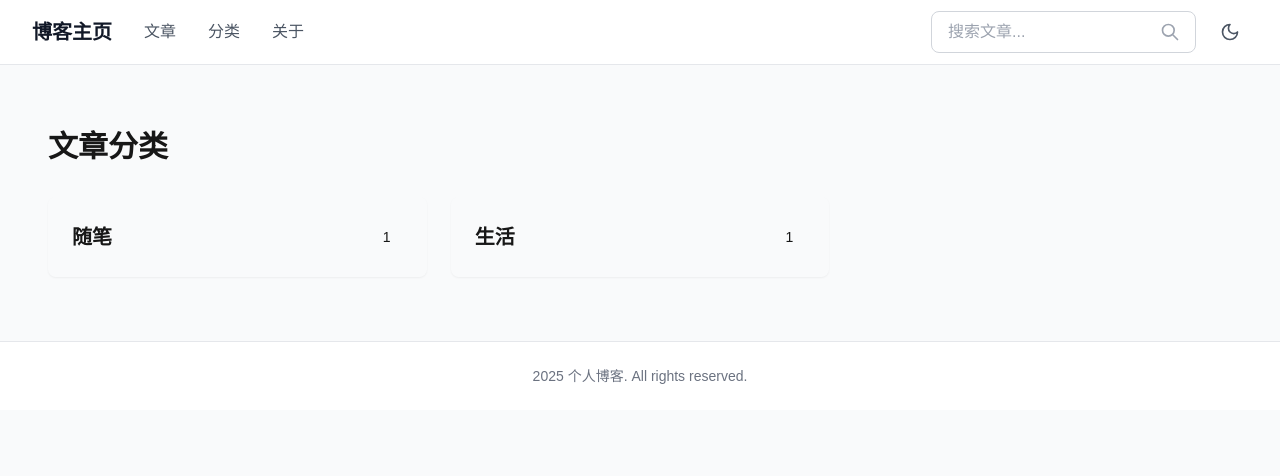
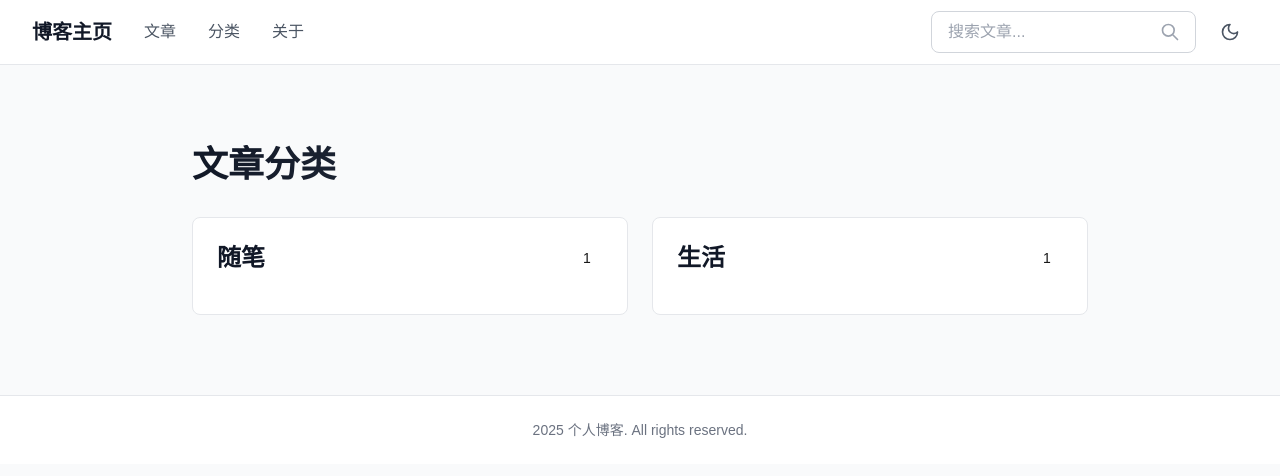
Before and after one commit to aniviaH/blog.dadifeihua.com, a Next.js app: page /categories in a window 1280 px wide. Shown: the top 476 px of the page. Built offline with nearby package versions, Linux system fonts and the light colour scheme; no server answers.

Commit message:
feat: 让windsurf优化博客-添加分类页面-样式优化

```diff
--- a/app/categories/[slug]/page.tsx
+++ b/app/categories/[slug]/page.tsx
@@ -5,6 +5,7 @@ import { createMetadata } from '@/lib/metadata'
 import type { Metadata } from 'next'
 import { format } from 'date-fns'
 import { zhCN } from 'date-fns/locale'
+import { ArrowLeftIcon } from '@heroicons/react/20/solid'
 
 interface CategoryPageProps {
   params: {
@@ -36,26 +37,37 @@ export default function CategoryPage({ params }: CategoryPageProps) {
   const posts = getPostsByCategory(params.slug)
 
   return (
-    <div className="container mx-auto px-4 py-8">
-      <div className="mb-8">
-        <Link href="/categories" className="text-sm text-muted-foreground hover:text-primary">
-          ← 返回分类列表
+    <div className="container mx-auto px-4 py-12">
+      <div className="max-w-4xl mx-auto">
+        <div className="mb-12">
+          <Link
+            href="/categories"
+            className="group inline-flex items-center text-sm text-gray-600 hover:text-primary dark:text-gray-400 dark:hover:text-primary transition-colors"
+          >
+            <ArrowLeftIcon className="mr-2 h-4 w-4 transition-transform group-hover:-translate-x-1" />
+            返回分类列表
           </Link>
-        <h1 className="mt-4 text-3xl font-bold text-foreground">{category.name}</h1>
+          <h1 className="mt-6 text-4xl font-bold bg-clip-text text-transparent bg-gradient-to-r from-gray-900 to-gray-600 dark:from-gray-100 dark:to-gray-400">
+            {category.name}
+          </h1>
           {category.description && (
-          <p className="mt-2 text-muted-foreground">{category.description}</p>
+            <p className="mt-3 text-lg text-gray-600 dark:text-gray-400">{category.description}</p>
           )}
+          <div className="mt-4 flex items-center text-sm text-gray-600 dark:text-gray-400">
+            <span className="font-medium text-gray-900 dark:text-gray-100">{posts.length}</span>
+            <span className="ml-1">篇文章</span>
+          </div>
         </div>
 
-      <div className="space-y-8">
+        <div className="space-y-6">
           {posts.map(post => (
             <article key={post.slug} className="group">
               <Link href={`/posts/${post.slug}`}>
-              <div className="bg-card rounded-lg shadow-sm hover:shadow-md transition-shadow duration-200 p-6">
-                <h2 className="text-xl font-semibold text-foreground group-hover:text-primary">
+                <div className="rounded-lg border border-gray-200 dark:border-gray-800 bg-white dark:bg-gray-900 p-6 transition-all duration-200 hover:border-gray-300 dark:hover:border-gray-700 hover:shadow-lg active:scale-[0.98]">
+                  <h2 className="text-2xl font-semibold text-gray-900 dark:text-gray-100 group-hover:text-primary transition-colors">
                     {post.title}
                   </h2>
-                <div className="mt-2 flex items-center gap-4 text-sm text-muted-foreground">
+                  <div className="mt-3 flex items-center gap-4 text-sm text-gray-600 dark:text-gray-400">
                     <time>{format(new Date(post.date), 'PPP', { locale: zhCN })}</time>
                     {post.readingTime && (
                       <>
@@ -64,12 +76,17 @@ export default function CategoryPage({ params }: CategoryPageProps) {
                       </>
                     )}
                   </div>
-                {post.excerpt && <p className="mt-3 text-muted-foreground">{post.excerpt}</p>}
+                  {post.excerpt && (
+                    <p className="mt-4 text-gray-600 dark:text-gray-400 line-clamp-2">
+                      {post.excerpt}
+                    </p>
+                  )}
                 </div>
               </Link>
             </article>
           ))}
         </div>
       </div>
+    </div>
   )
 }
--- a/app/categories/page.tsx
+++ b/app/categories/page.tsx
@@ -13,29 +13,37 @@ export default function CategoriesPage() {
   const categories = getAllCategories()
 
   return (
-    <div className="container mx-auto px-4 py-8">
-      <h1 className="text-3xl font-bold mb-8 text-foreground">文章分类</h1>
-      <div className="grid grid-cols-1 md:grid-cols-2 lg:grid-cols-3 gap-6">
+    <div className="container mx-auto px-4 py-12">
+      <div className="max-w-4xl mx-auto">
+        <h1 className="text-4xl font-bold mb-8 bg-clip-text text-transparent bg-gradient-to-r from-gray-900 to-gray-600 dark:from-gray-100 dark:to-gray-400">
+          文章分类
+        </h1>
+        <div className="grid grid-cols-1 md:grid-cols-2 gap-6">
           {categories.map(category => (
             <Link
               key={category.name}
               href={`/categories/${category.slug}`}
-            className="group block p-6 bg-card rounded-lg shadow-sm hover:shadow-md transition-shadow duration-200"
+              className="group relative overflow-hidden rounded-lg border border-gray-200 dark:border-gray-800 bg-white dark:bg-gray-900 p-6 transition-all duration-200 hover:border-gray-300 dark:hover:border-gray-700 hover:shadow-lg active:scale-[0.98]"
             >
-            <div className="flex items-center justify-between">
-              <h2 className="text-xl font-semibold text-foreground group-hover:text-primary">
+              <div className="relative z-10">
+                <div className="flex items-center justify-between mb-4">
+                  <h2 className="text-2xl font-semibold text-gray-900 dark:text-gray-100 group-hover:text-primary transition-colors">
                     {category.name}
                   </h2>
-              <span className="inline-flex items-center justify-center w-8 h-8 text-sm font-medium rounded-full bg-primary/10 text-primary">
+                  <span className="inline-flex h-8 w-8 items-center justify-center rounded-full bg-primary/10 text-sm font-medium text-primary transition-all group-hover:bg-primary/20 group-hover:scale-110">
                     {category.count}
                   </span>
                 </div>
                 {category.description && (
-              <p className="mt-2 text-muted-foreground">{category.description}</p>
+                  <p className="text-gray-600 dark:text-gray-400 text-sm">{category.description}</p>
                 )}
+              </div>
+              <div className="absolute inset-0 -z-10 bg-gradient-to-r from-transparent via-primary/5 to-transparent opacity-0 transition-opacity duration-300 group-hover:opacity-100" />
+              <div className="absolute inset-0 -z-20 bg-gradient-to-br from-transparent to-primary/5 opacity-0 transition-opacity duration-300 group-hover:opacity-100" />
             </Link>
           ))}
         </div>
       </div>
+    </div>
   )
 }
```
Lines whose indentation alone changed are shown as unchanged.
